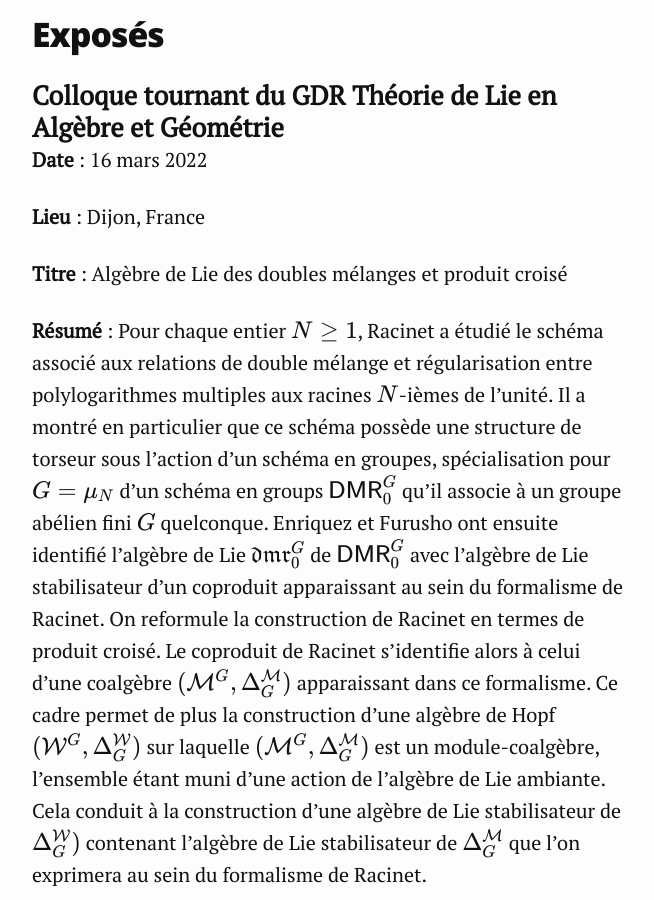
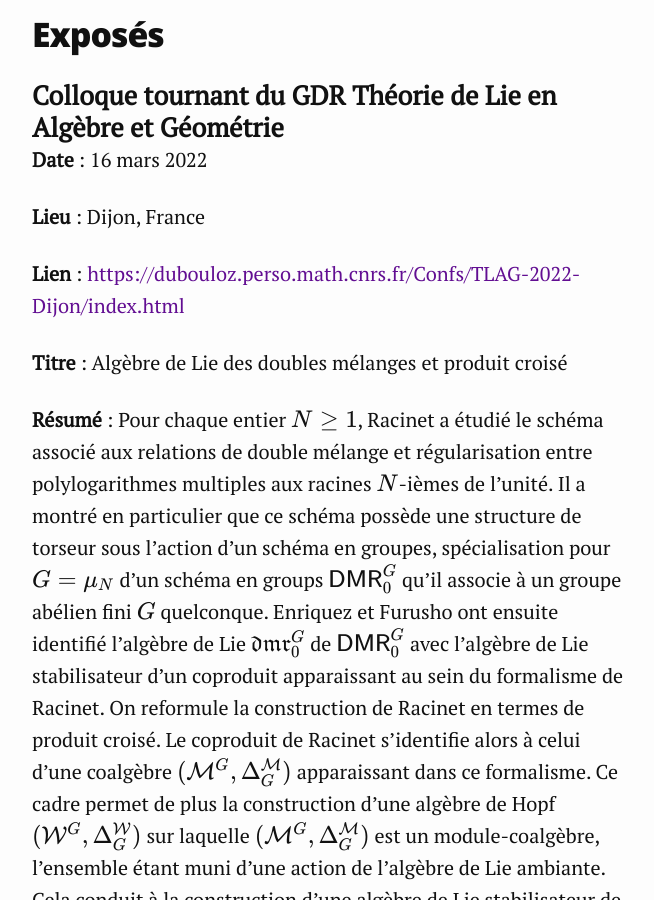
Before and after one commit to khalefyaddaden/khalefyaddaden.github.io, a Jekyll site: the page built from research.fr.markdown, in a window 1280 px wide and 900 px high, scrolled down 742 px. Shown: the whole window, without its empty margins (308-962 px from the left). Built offline with Jekyll 4.4.1, drawn with Linux system fonts in a browser that asks for light colours; nearby versions of some CDN libraries.

Commit message:
Update research.fr.markdown

```diff
--- a/research.fr.markdown
+++ b/research.fr.markdown
@@ -16,6 +16,8 @@ des polylogarithmes multiples aux racines de l'unité. Mon domaine de recherche
 **Date** : 16 mars 2022
 
 **Lieu** : Dijon, France
+
+**Lien** : [https://dubouloz.perso.math.cnrs.fr/Confs/TLAG-2022-Dijon/index.html](https://dubouloz.perso.math.cnrs.fr/Confs/TLAG-2022-Dijon/index.html)
 
 **Titre** : Algèbre de Lie des doubles mélanges et produit croisé
 
```
